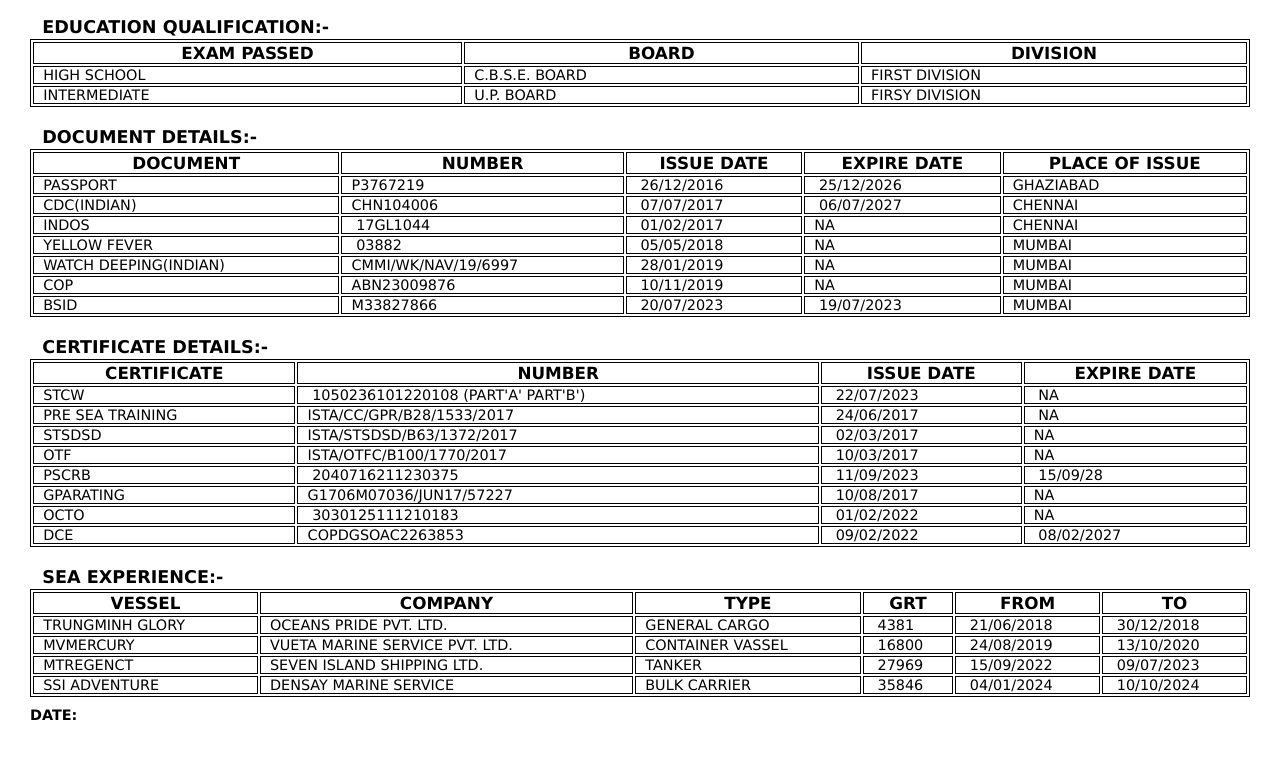
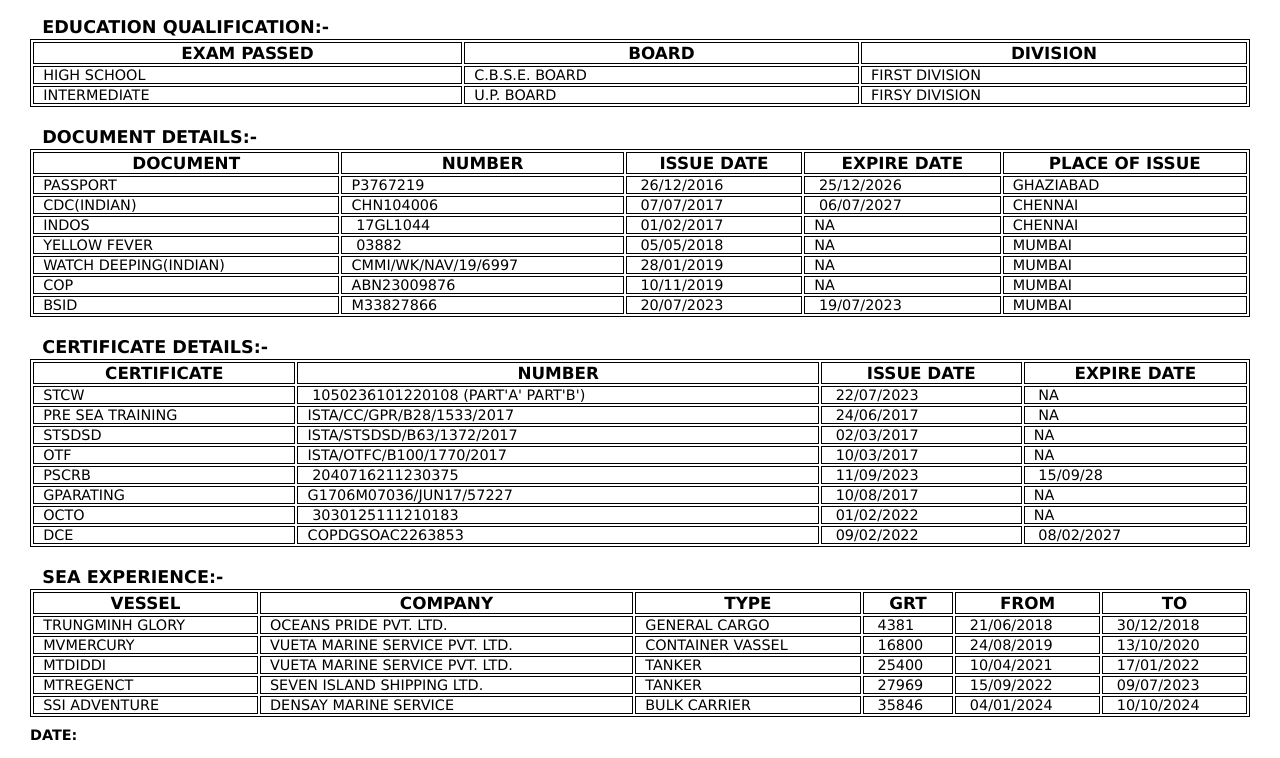
Before and after one commit to spidy-pool/RESUME, a plain HTML site: page index.html in a window 1280 px wide. Shown: the part 370-1128 px from the top of the page. Drawn offline with Linux system fonts and the light colour scheme.

Commit message:
Update index.html

```diff
--- a/index.html
+++ b/index.html
@@ -239,6 +239,14 @@
                 <td>&#160&#160 24/08/2019</td>
                 <td>&#160&#160 13/10/2020</td>
             </tr>
+              <tr>
+                <td>&#160&#160MTDIDDI</td>
+                <td>&#160&#160VUETA MARINE SERVICE PVT. LTD.</td>
+                <td>&#160&#160TANKER</td>
+                <td>&#160&#160 25400</td>
+                <td>&#160&#160 10/04/2021</td>
+                <td>&#160&#160 17/01/2022</td>
+            </tr>
             <tr>
                 <td>&#160&#160MTREGENCT</td>
                 <td>&#160&#160SEVEN ISLAND SHIPPING LTD.</td>
```
